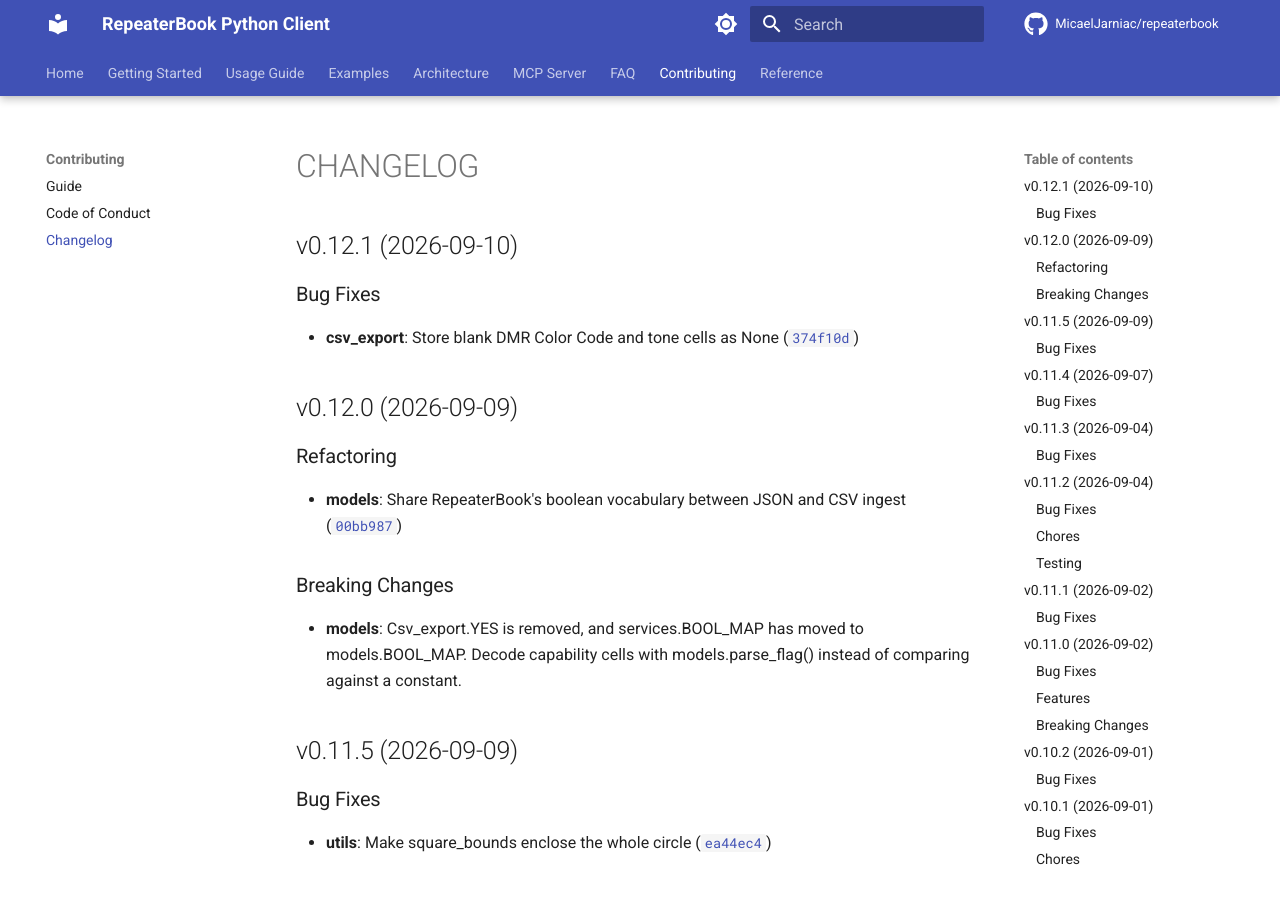
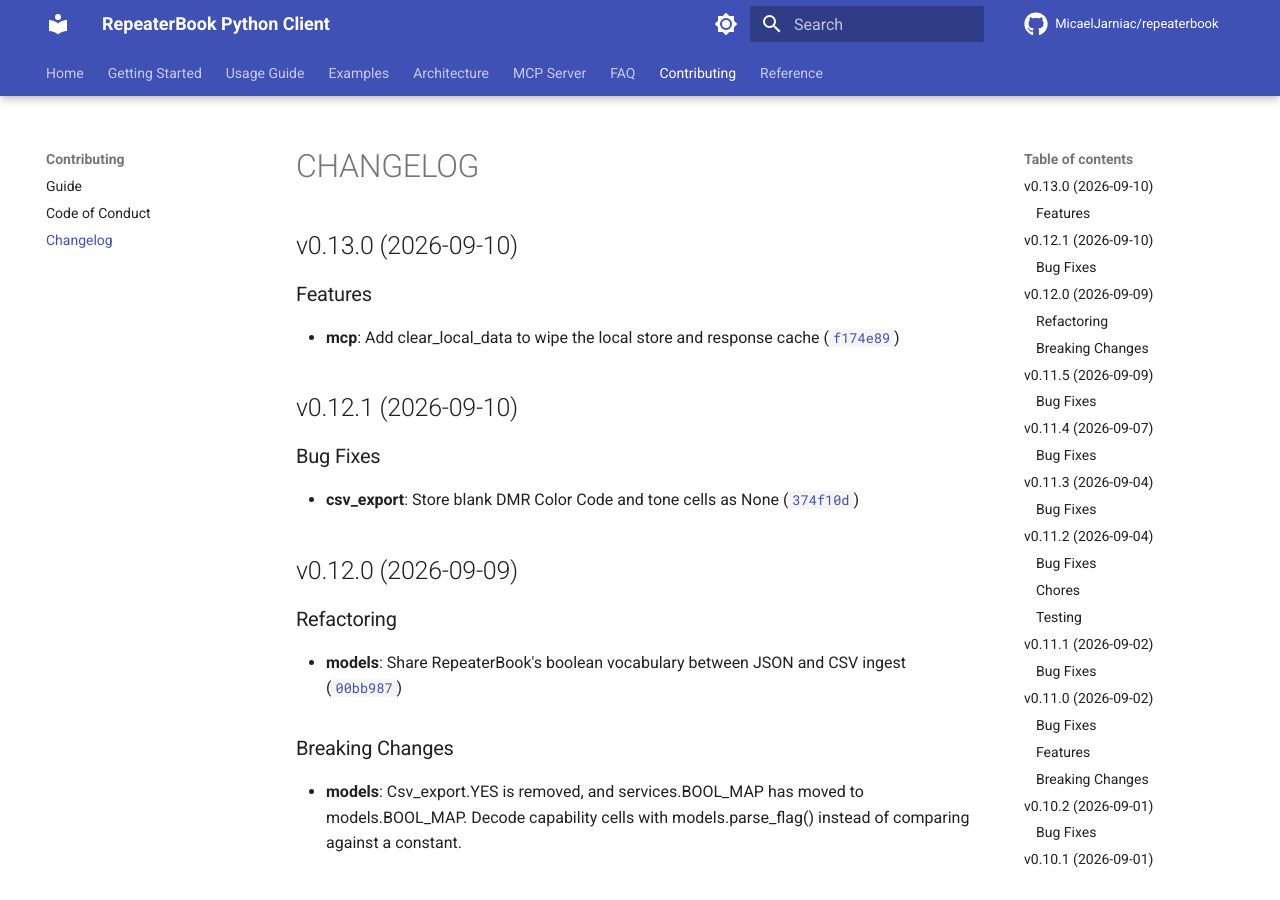
Before and after one commit to MicaelJarniac/repeaterbook, an MkDocs documentation site: the page built from docs/CHANGELOG.md, in a window 1280 px wide and 900 px high. Built offline with MkDocs 1.6.1 and Material for MkDocs 9.7.7, drawn with Linux system fonts in a browser that asks for light colours; comment, search, counter and statistics services are not loaded.

Commit message:
0.13.0
Automatically generated by python-semantic-release

```diff
--- a/docs/CHANGELOG.md
+++ b/docs/CHANGELOG.md
@@ -1,6 +1,14 @@
 # CHANGELOG
 
 <!-- version list -->
+
+## v0.13.0 (2026-09-10)
+
+### Features
+
+- **mcp**: Add clear_local_data to wipe the local store and response cache
+  ([`f174e89`](https://github.com/MicaelJarniac/repeaterbook/commit/f174e897d272f8fd311808e0e0f3e13ab32eb4d6))
+
 
 ## v0.12.1 (2026-09-10)
 
--- a/pyproject.toml
+++ b/pyproject.toml
@@ -1,6 +1,6 @@
 [project]
 name = "repeaterbook"
-version = "0.12.1"
+version = "0.13.0"
 description = "Unofficial third-party Python client and MCP server for the RepeaterBook.com API."
 authors = [
   {name = "Micael Jarniac", email = "micael@jarniac.dev"},
--- a/server.json
+++ b/server.json
@@ -3,7 +3,7 @@
   "name": "io.github.MicaelJarniac/repeaterbook",
   "title": "RepeaterBook",
   "description": "Look up amateur radio repeaters from RepeaterBook.com by location, band, and mode.",
-  "version": "0.12.1",
+  "version": "0.13.0",
   "repository": {
     "url": "https://github.com/MicaelJarniac/repeaterbook",
     "source": "github"
@@ -14,7 +14,7 @@
       "registryType": "pypi",
       "registryBaseUrl": "https://pypi.org",
       "identifier": "repeaterbook",
-      "version": "0.12.1",
+      "version": "0.13.0",
       "runtimeHint": "uvx",
       "transport": {
         "type": "stdio"
```
Also changed, not shown: 1 other file.
